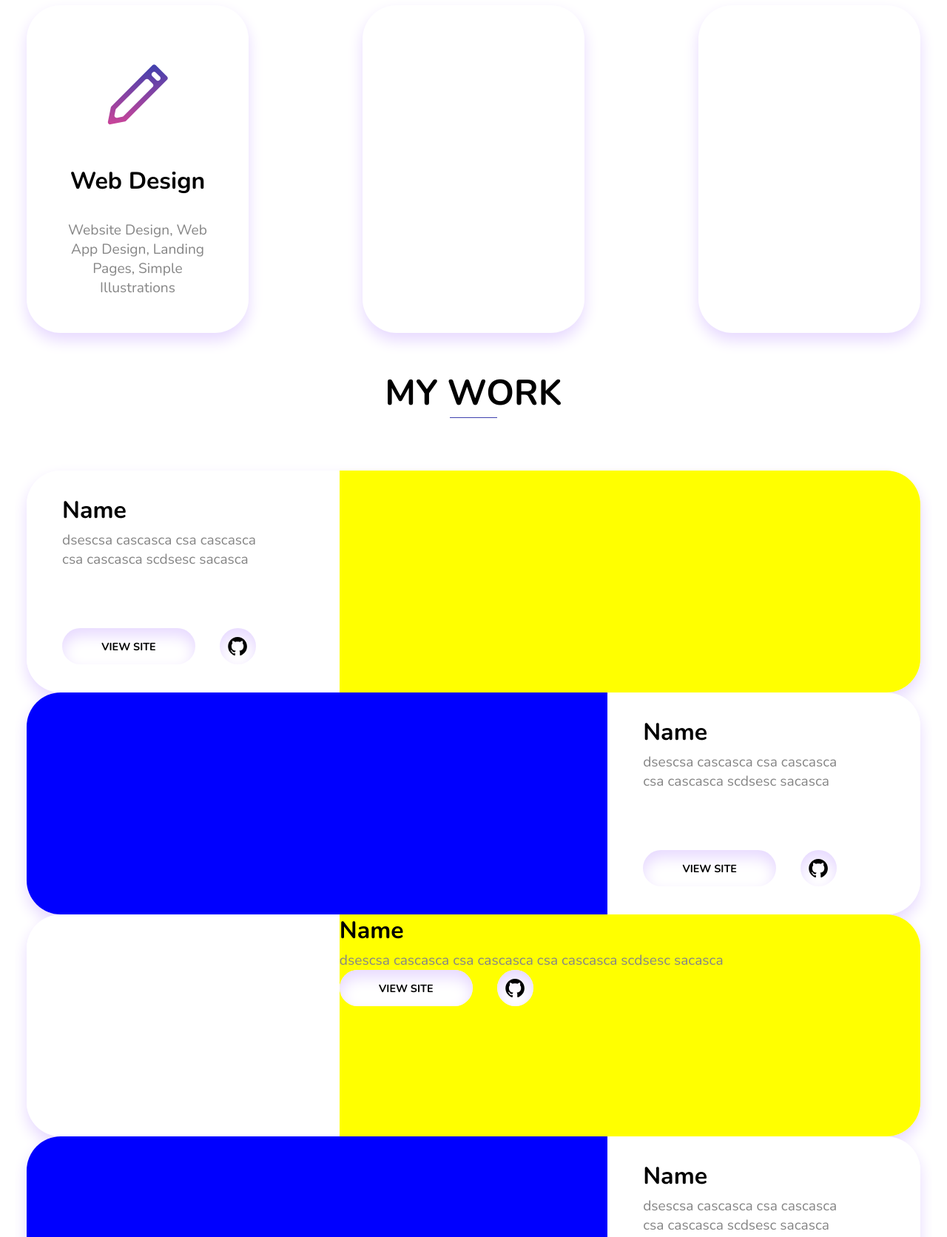
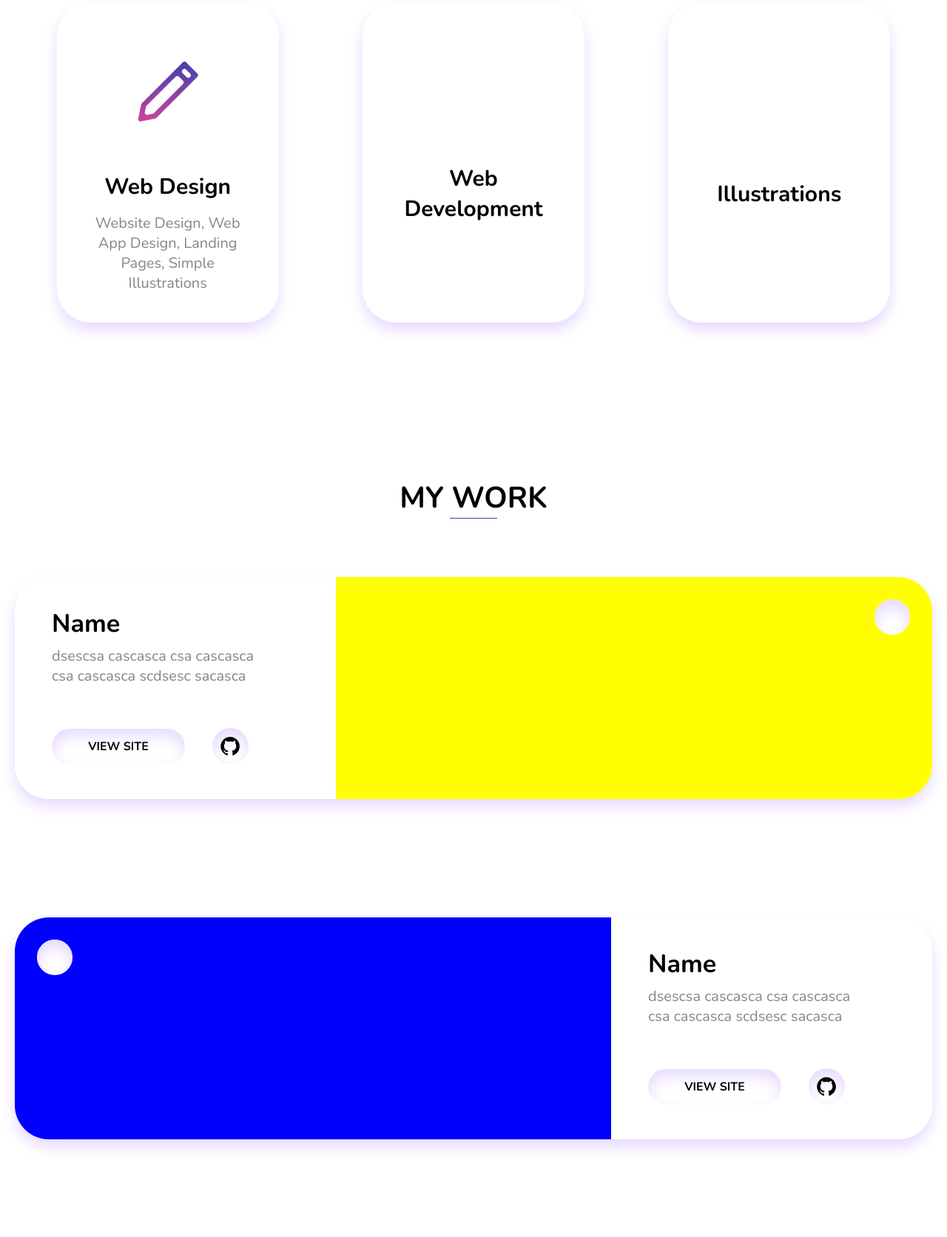
Before and after one commit to aostrowicki/portfolio-website, a website: page index.html in a window 1280 px wide. Shown: the part 931-2603 px from the top of the page at 74% size. Drawn offline with nearby package versions, Linux system fonts and the light colour scheme.

Commit message:
sizing tweaks

```diff
--- a/css/style.scss
+++ b/css/style.scss
@@ -8,7 +8,7 @@
 @import url('https://fonts.googleapis.com/css?family=Nunito:300,400,700&display=swap');
 @import url('https://fonts.googleapis.com/css?family=Maven+Pro:500&display=swap');
 
-// .........................................
+// Variables
 
 $btn-shadow: rgb(231, 217, 255);
 $shadow: 0px 10px 20px $btn-shadow;
@@ -16,13 +16,98 @@ $color-st:#3E41AE;
 $color-nd:#CB4599;
 $color-rd:rgb(133, 62, 174);
 
-// .........................................
-
+// GLOBAL STYLES
 
 body{
     font-family: 'Nunito', sans-serif;
-    font-size: 16px;
+    font-size: 20px;
 }
+
+.container{
+    max-width: 1240px;
+    width:100%;
+    height:100%;
+    margin:auto;
+    background:white;
+    overflow:visible;
+}
+
+.btn{
+    display: inline-block;
+    padding: 1em 0;
+    width: 180px;
+    background: white;
+    color: black;
+    text-decoration: none;
+    border-radius: 30px;
+    margin-right: 20px;
+    margin-bottom: 30px;
+    font-size:0.8em;
+    font-weight: bold;
+    text-align: center;
+    box-shadow: $shadow;
+    text-transform: uppercase;
+    transition: all 0.1s ease-in;
+
+    &:hover{
+        transform: translateY(-3px);
+        box-shadow: 0 13px 30px -1px rgb(221, 199, 255);
+    }
+}
+
+.btn-prm{
+    background: linear-gradient(118.68deg, $color-st 0.94%, $color-nd 94.42%);
+    box-shadow: 0px 10px 20px rgb(199, 164, 255);
+    color:white;
+
+    &:hover{
+        box-shadow: 0px 13px 30px -1px rgb(193, 154, 255);
+    }
+}
+
+.btn-inner{
+    box-shadow: inset 0px 10px 20px $btn-shadow;
+    width:180px;
+    padding: 0.8em 2em;
+    font-size: 0.8em;
+    margin-right: 2em;
+    margin-bottom: 0;
+
+    &:hover{
+        box-shadow: inset 0px 7px 20px -2px $btn-shadow;
+        transform:translateY(3px);
+    }
+}
+
+.btn-icon{
+    padding:10px;
+    width:auto;
+    margin-right: 0;
+
+    svg{
+        width:1.8em;
+        vertical-align: bottom;
+    }
+}
+
+.title{
+    font-size: 2em;
+    text-transform: uppercase;
+    text-align: center;
+    margin: 0 0 0.5em 0;
+
+    &::after{
+        content:'';
+        display:block;
+        height:1px;
+        width:5%;
+        background:$color-st;
+        position:absolute;
+        left:47.5%;
+    }
+}
+
+// NAV STYLES
 
 nav{
     background:white;
@@ -37,9 +122,9 @@ nav{
     display:flex;
     justify-content: space-between;
     align-items: center;
-    height: 80px;
+    padding: 1em 0;
     color:black;
-    font-size: 1em;
+    font-size: 0.8em;
     text-transform: uppercase;
     font-weight: bold;
     background: white;
@@ -65,13 +150,9 @@ nav{
         a {
             text-decoration: none;
             color:black;
-            margin-right:1.5em;
+            margin-left:1.5em;
             padding:12px 4px;
             position: relative;
-
-            &:first-of-type{
-                margin-right: 0.8em;
-            }
 
             &:hover{
                 animation: colors 0.8s ease-in-out forwards;
@@ -91,7 +172,7 @@ nav{
 
             svg{
                 margin: 0 5px;
-                width:22px;
+                width:1.4em;
                 height:auto;
                 vertical-align: bottom;   //  !!!!!!!!!!!!!!!!!!!!!
             }
@@ -123,73 +204,10 @@ nav{
     }
 }
 
-.container{
-    max-width: 1240px;
-    width:100%;
-    height:100%;
-    margin:auto;
-    background:white;
-    overflow:visible;
-}
-
-.btn{
-    display: inline-block;
-    padding: 1em 0;
-    width: 180px;
-    background: white;
-    color: black;
-    text-decoration: none;
-    border-radius: 30px;
-    margin-right: 20px;
-    margin-bottom: 30px;
-    font-size:1em;
-    font-weight: bold;
-    text-align: center;
-    box-shadow: $shadow;
-    text-transform: uppercase;
-    transition: all 0.1s ease-in;
-
-    &:hover{
-        transform: translateY(-3px);
-        box-shadow: 0 13px 30px -1px rgb(221, 199, 255);
-    }
-}
+// END OF NAV STYLES
 
 
-.btn-prm{
-    background: linear-gradient(118.68deg, $color-st 0.94%, $color-nd 94.42%);
-    box-shadow: 0px 10px 20px rgb(199, 164, 255);
-    color:white;
-
-    &:hover{
-        box-shadow: 0px 13px 30px -1px rgb(193, 154, 255);
-    }
-}
-
-.btn-inner{
-    box-shadow: inset 0px 10px 20px $btn-shadow;
-    width:180px;
-    padding: 1em 2em;
-    font-size: 0.9em;
-    margin-right: 2em;
-    margin-bottom: 0;
-
-    &:hover{
-        box-shadow: inset 0px 7px 20px -2px $btn-shadow;
-        transform:translateY(3px);
-    }
-}
-
-.btn-icon{
-    padding:10px;
-    width:auto;
-    margin-right: 0;
-
-    svg{
-        width:2em;
-        vertical-align: bottom;
-    }
-}
+// LANDING STYLES
 
 #landing{
     height:100vh;
@@ -199,16 +217,14 @@ nav{
         display:flex;
         align-items: center;
         justify-content: space-between;
-        overflow-y: hidden;
-        overflow:visible;
 
         #landing-text{
             width:40%;
-            padding-left:1rem;
             overflow:visible;
+            margin-right: 2em;
 
             h1{
-                font-size: 3em;
+                font-size: 2.3em;
                 text-transform: uppercase;
                 overflow-y: hidden;
                 margin-bottom: 0.5em;
@@ -216,60 +232,46 @@ nav{
 
             p{
                 display: inline-block;
-                width:100%;
-                font-size: 1.2em;
-                font-weight: 400;
+                font-size: 1em;
+                font-weight: medium;
                 color: rgb(134, 134, 134);
-                line-height: 1.8em;
-                margin-bottom: 5em;
+                line-height: 1.5em;
+                margin-bottom: 3em;
             }
         }
 
         #landing-svg{
-            margin-top: 5em;
-            width:60%;
+            width: 60%;
+            height: auto;
+            text-align: right;
 
             svg{
-                width:100%;
-                height:auto;
+                width: 100%;
+                height: auto;
             }
         }
     }
 }
 
-.title{
-    font-size: 3em;
-    text-transform: uppercase;
-    text-align: center;
-    margin: 0 0 0.5em 0;
+// END OF LANDING STYLES
 
-    &::after{
-        content:'';
-        display:block;
-        height:1px;
-        width:5%;
-        background:$color-st;
-        position:absolute;
-        left:47.5%;
-    }
-}
-
+// ABOUT STYLES
 
 #about{
+    padding:0 0 150px;
+
     .card-container {
-        width:100%;
         display:flex;
-        column-gap:5em;
-        justify-content: space-between;
-        padding:3em 1em;
+        justify-content: space-around;
+        padding:3em 0;
         overflow:visible;
 
         .card {
-            width:300px;
+            width: 300px;
             background: #FFFFFF;
             box-shadow: $shadow;
             border-radius: 46px;
-            padding:3em;
+            padding:2em;
             display: flex;
             flex-direction: column;
             align-items: center;
@@ -277,20 +279,21 @@ nav{
             transition: all 0.1s ease-in;
 
             .svg-container{
-                margin-bottom:3em;
+                padding-bottom:3em;
                 padding-top:2em;
             }
 
             h2{
-                margin-bottom:1em;
-                font-size: 2em;
+                margin-bottom:0.5em;
+                font-size: 1.5em;
+                text-align: center;
             }
 
             p{
                 text-align: center;
                 color: rgb(134, 134, 134);
-                font-weight: 400;
-                font-size: 1.2em;
+                font-weight: medium;
+                font-size: 1em;
             }
 
             &:hover{
@@ -301,26 +304,31 @@ nav{
     }
 }
 
+// WORK STYLES
+
 #work{
+    // padding:0 0 150px;
+
     .work-card-container{
-        padding: 3em 1em;
+        overflow: visible;
+        padding: 3em 0;
 
         .work-card{
             display:flex;
-            // margin-bottom: 30vh;
             border-radius: 46px;
-            height: 300px;
+            height: 15em;
             box-shadow: $shadow;
+            margin-bottom: 8em;
 
             h2{
-                font-size: 2em;
+                font-size: 1.7em;
                 margin-bottom: 0.2em;
             }
 
             p{
                 color: rgb(134, 134, 134);
-                font-weight: 500;
-                font-size: 1.2em;
+                font-weight: medium;
+                font-size: 1em;
                 width: 90%;
             }
 
@@ -328,7 +336,7 @@ nav{
                 .work-card-left{
                     width:35%;
                     background:white;
-                    padding: 2em 3em;
+                    padding: 2em 2.5em;
                     display:flex;
                     flex-direction: column;
                     justify-content: space-between;
@@ -337,6 +345,19 @@ nav{
                 .work-card-right{
                     width: 65%;
                     background:yellow;
+
+                    &::after{
+                        float: right;
+                        content:'';
+                        display: block;
+                        width: 0.8em;
+                        height: 0.8em;
+                        padding: 0.8em;
+                        background:white;
+                        border-radius: 50%;
+                        box-shadow: inset 0px 10px 20px $btn-shadow;
+                        margin: 1.5em;
+                    }
                 }
             }
 
@@ -344,12 +365,25 @@ nav{
                 .work-card-left{
                     width:65%;
                     background:blue;
+
+                    &::after{
+                        float: left;
+                        content:'';
+                        display: block;
+                        width: 0.8em;
+                        height: 0.8em;
+                        padding: 0.8em;
+                        background:white;
+                        border-radius: 50%;
+                        box-shadow: inset 0px 10px 20px $btn-shadow;
+                        margin: 1.5em;
+                    }
                 }
 
                 .work-card-right{
                     width:35%;
                     background:white;
-                    padding: 2em 3em;
+                    padding: 2em 2.5em;
                     display:flex;
                     flex-direction: column;
                     justify-content: space-between;
--- a/index.html
+++ b/index.html
@@ -355,14 +355,14 @@
                     <div class="svg-container">
                         <!-- <svg></svg> -->
                     </div>
-                    <h2></h2>
+                    <h2>Web Development</h2>
                     <p></p>
                 </div>
                 <div class="card">
                     <div class="svg-container">
                         <!-- <svg></svg> -->
                     </div>
-                    <h2></h2>
+                    <h2>Illustrations</h2>
                     <p></p>
                 </div>
             </div>
@@ -418,50 +418,6 @@
                     </div>
                 </div>
 
-                <div class="work-card">
-                    <div class="work-card-left">
-
-                    </div>
-                    <div class="work-card-right">
-                        <div>
-                            <h2>Name</h2>
-                            <p>dsescsa cascasca csa cascasca csa cascasca scdsesc sacasca
-                            </p>
-                        </div>
-                        <div>
-                            <a href="" class="btn btn-inner">View site</a>
-                            <a href="" class="btn btn-inner btn-icon">
-                                <svg viewBox="-50 -80 1150 1150">
-                                    <path
-                                        d="M512 0C229.25 0 0 229.25 0 512c0 226.25 146.688 418.125 350.156 485.812 25.594 4.688 34.938-11.125 34.938-24.625 0-12.188-0.469-52.562-0.719-95.312C242 908.812 211.906 817.5 211.906 817.5c-23.312-59.125-56.844-74.875-56.844-74.875-46.531-31.75 3.53-31.125 3.53-31.125 51.406 3.562 78.47 52.75 78.47 52.75 45.688 78.25 119.875 55.625 149 42.5 4.654-33 17.904-55.625 32.5-68.375C304.906 725.438 185.344 681.5 185.344 485.312c0-55.938 19.969-101.562 52.656-137.406-5.219-13-22.844-65.094 5.062-135.562 0 0 42.938-13.75 140.812 52.5 40.812-11.406 84.594-17.031 128.125-17.219 43.5 0.188 87.312 5.875 128.188 17.281 97.688-66.312 140.688-52.5 140.688-52.5 28 70.531 10.375 122.562 5.125 135.5 32.812 35.844 52.625 81.469 52.625 137.406 0 196.688-119.75 240-233.812 252.688 18.438 15.875 34.75 47 34.75 94.75 0 68.438-0.688 123.625-0.688 140.5 0 13.625 9.312 29.562 35.25 24.562C877.438 930 1024 738.125 1024 512 1024 229.25 794.75 0 512 0z" />
-                                </svg>
-                            </a>
-                        </div>
-                    </div>
-                </div>
-
-                <div class="work-card">
-                    <div class="work-card-left">
-
-                    </div>
-                    <div class="work-card-right">
-                        <div>
-                            <h2>Name</h2>
-                            <p>dsescsa cascasca csa cascasca csa cascasca scdsesc sacasca
-                            </p>
-                        </div>
-                        <div>
-                            <a href="" class="btn btn-inner">View site</a>
-                            <a href="" class="btn btn-inner btn-icon">
-                                <svg viewBox="-50 -80 1150 1150">
-                                    <path
-                                        d="M512 0C229.25 0 0 229.25 0 512c0 226.25 146.688 418.125 350.156 485.812 25.594 4.688 34.938-11.125 34.938-24.625 0-12.188-0.469-52.562-0.719-95.312C242 908.812 211.906 817.5 211.906 817.5c-23.312-59.125-56.844-74.875-56.844-74.875-46.531-31.75 3.53-31.125 3.53-31.125 51.406 3.562 78.47 52.75 78.47 52.75 45.688 78.25 119.875 55.625 149 42.5 4.654-33 17.904-55.625 32.5-68.375C304.906 725.438 185.344 681.5 185.344 485.312c0-55.938 19.969-101.562 52.656-137.406-5.219-13-22.844-65.094 5.062-135.562 0 0 42.938-13.75 140.812 52.5 40.812-11.406 84.594-17.031 128.125-17.219 43.5 0.188 87.312 5.875 128.188 17.281 97.688-66.312 140.688-52.5 140.688-52.5 28 70.531 10.375 122.562 5.125 135.5 32.812 35.844 52.625 81.469 52.625 137.406 0 196.688-119.75 240-233.812 252.688 18.438 15.875 34.75 47 34.75 94.75 0 68.438-0.688 123.625-0.688 140.5 0 13.625 9.312 29.562 35.25 24.562C877.438 930 1024 738.125 1024 512 1024 229.25 794.75 0 512 0z" />
-                                </svg>
-                            </a>
-                        </div>
-                    </div>
-                </div>
-
             </div>
         </div>
     </section>
```
Also changed, not shown: css/style.css, 1 other file.
